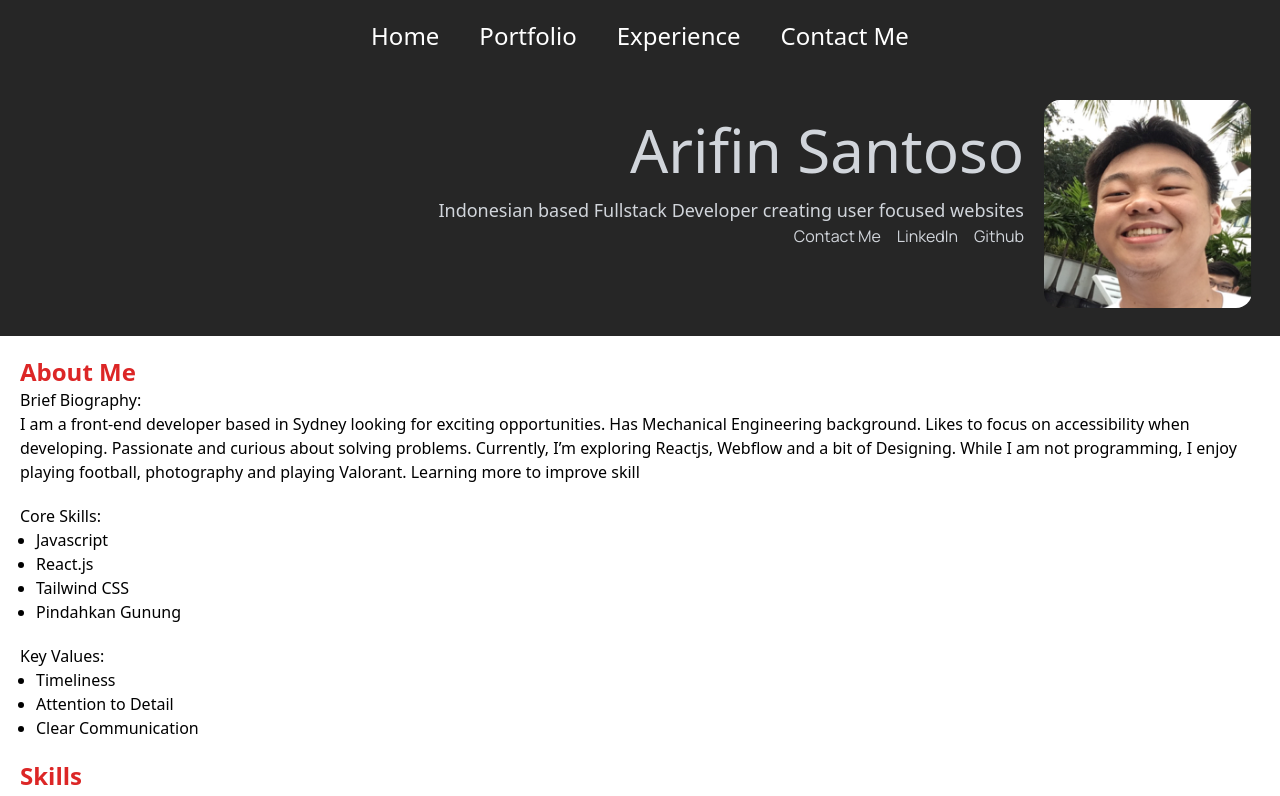
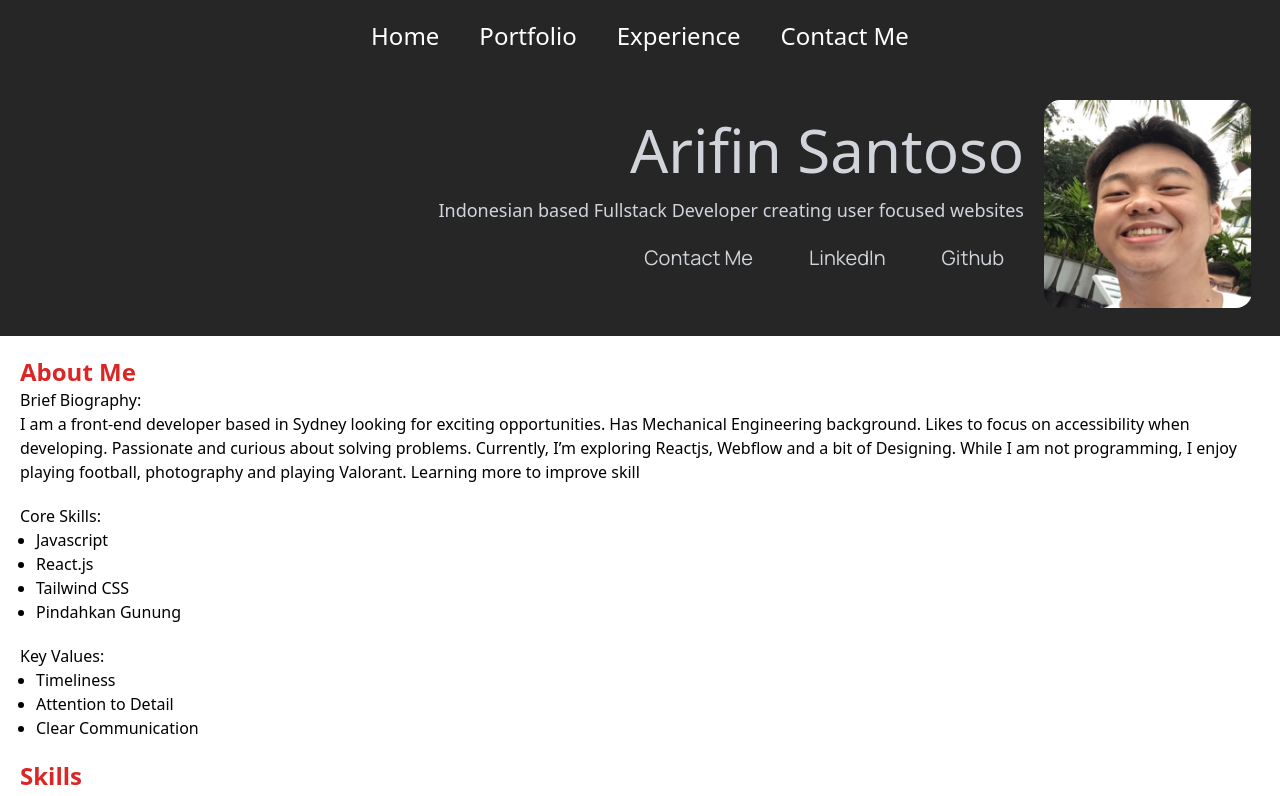
Before and after one commit to MrTV044/Portfolio, a React (Vite) app: page / in a window 1280 px wide. Shown: the top 796 px of the page. Built offline with nearby package versions, Linux system fonts and the light colour scheme.

Commit message:
fix-button-size

```diff
--- a/src/components/home.tsx
+++ b/src/components/home.tsx
@@ -15,10 +15,10 @@ export default function First_Page() {
               websites
             </p>
             <div className="space-x-4 flex justify-end">
-              <button>
+              <button className="p-5 text-xl">
                 <a href="./contact-me">Contact Me</a>
               </button>
-              <button className="flex items-center gap-0">
+              <button className="flex items-center gap-0 p-5 text-xl">
                 <a href="https://www.linkedin.com/in/arifincahyadisantoso/">
                   {/*
                     <img
@@ -30,7 +30,7 @@ export default function First_Page() {
                 </a>
                 <div>LinkedIn</div>
               </button>
-              <button className="flex items-center gap-0">
+              <button className="flex items-center gap-0 p-5 text-xl">
                 <a href="https://github.com/MrTV044">
                   {/* <img
                     className="w-10"
@@ -38,7 +38,7 @@ export default function First_Page() {
                     alt=""
                   /> */}
                 </a>
-                <div>Github</div>
+                <div className="">Github</div>
               </button>
             </div>
           </div>
```
